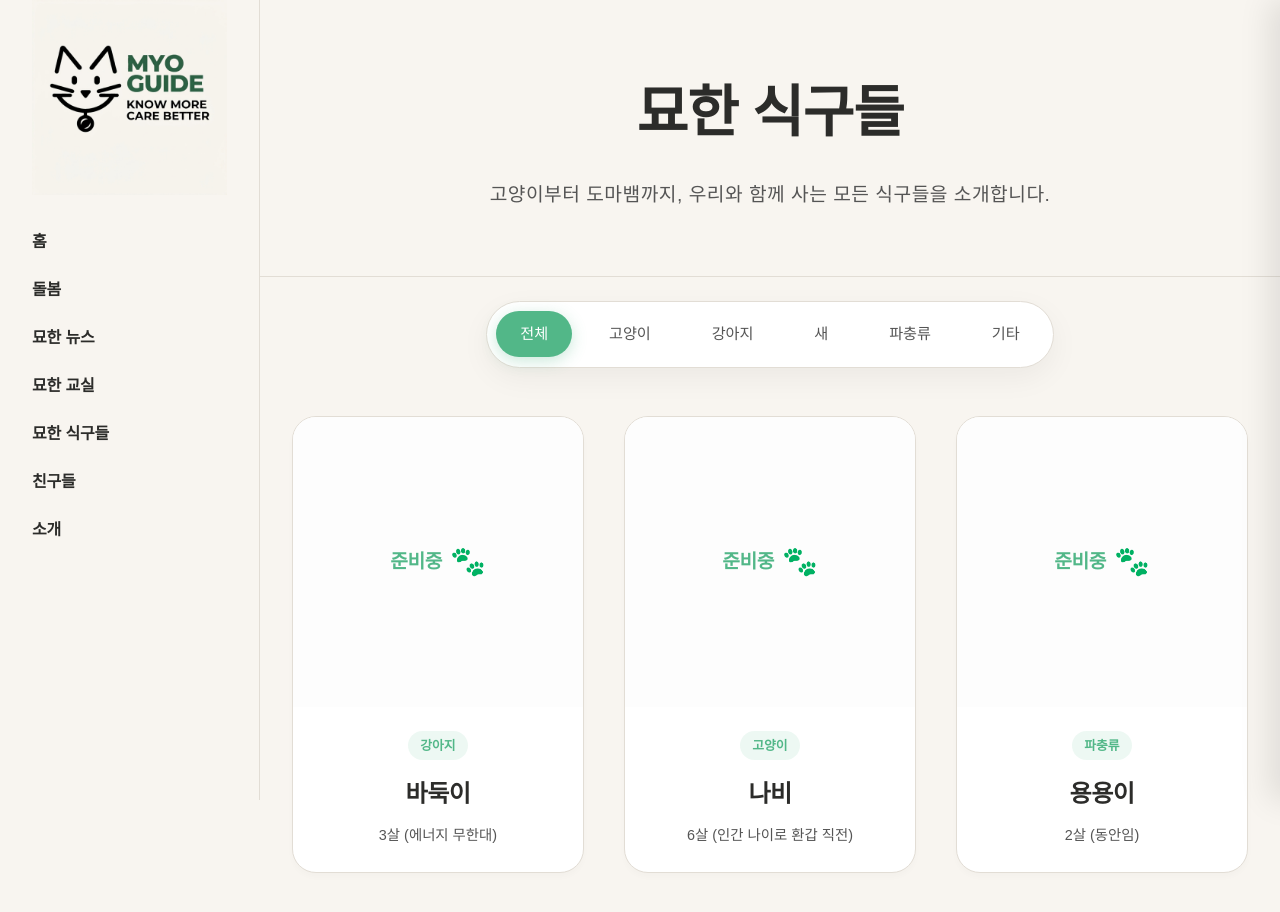
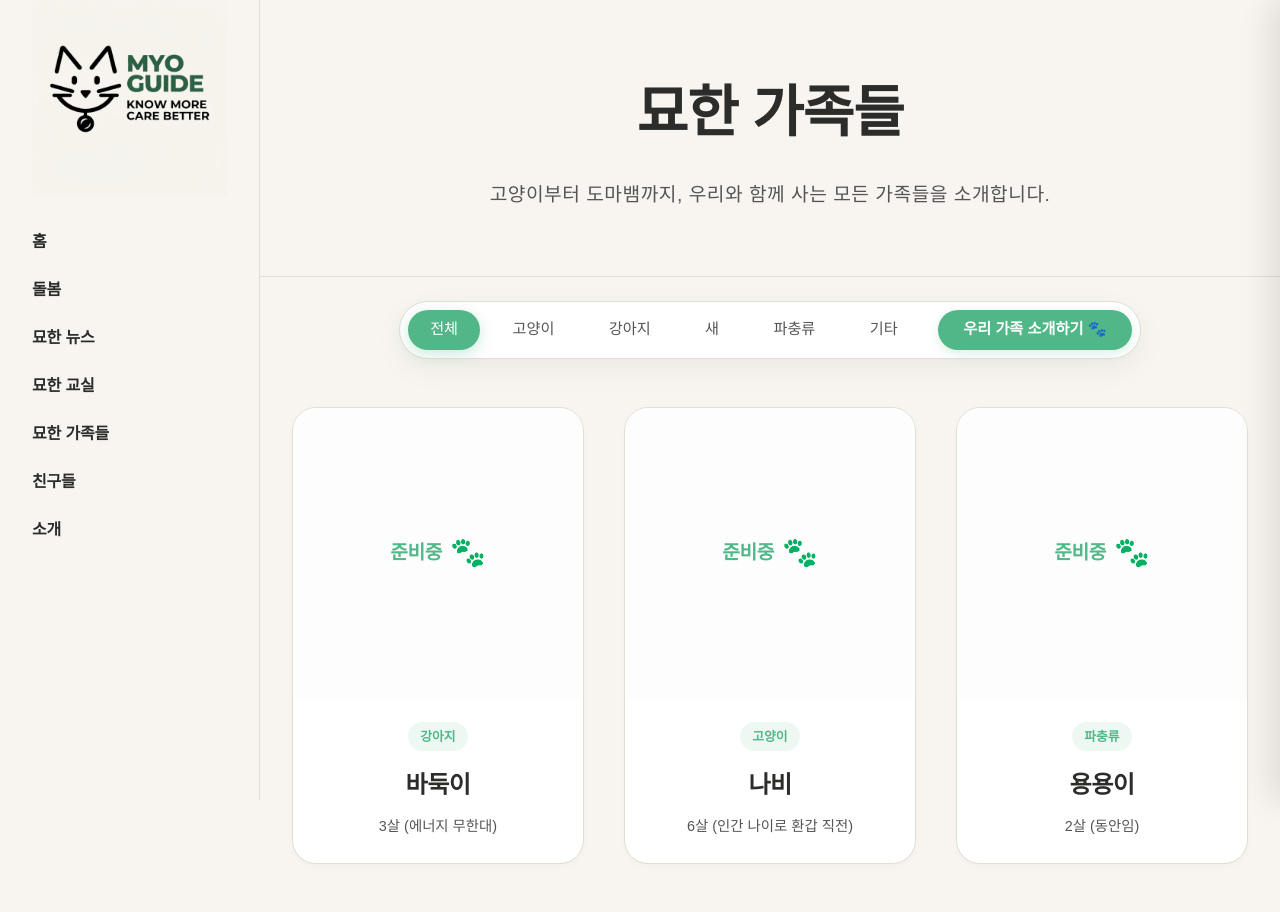
Before and after one commit to ileilo1215-ship-it/myo-guide, a Next.js app: page /family in a window 1280 px wide. Shown: the top 912 px of the page. Built offline with nearby package versions, Linux system fonts and the light colour scheme; a web font is replaced by a local one.

Commit message:
feat: add scroll-to-top button and enhance sidebar link logic

```diff
--- a/app/family/[slug]/page.js
+++ b/app/family/[slug]/page.js
@@ -22,7 +22,7 @@ export default async function FamilyDetailsPage({ params }) {
     <main className="details-page">
       <div className="details-container">
         <Link href="/family" className="back-link">
-          ← 식구 목록으로 돌아가기
+          ← 가족 목록으로 돌아가기
         </Link>
 
         <div className="profile-header">
--- a/app/family/family.css
+++ b/app/family/family.css
@@ -1,6 +1,29 @@
 .family-page {
   min-height: 100vh;
   padding-bottom: 5rem;
+}
+
+/* Actions Section removed from JSX */
+
+.submit-family-btn {
+  background: var(--accent-color) !important;
+  color: white !important;
+  font-weight: 700 !important;
+  box-shadow: 0 4px 12px rgba(82, 183, 136, 0.2);
+  display: inline-flex;
+  align-items: center;
+  gap: 0.5rem;
+  margin-left: 0.5rem;
+}
+
+.submit-family-btn:hover {
+  transform: translateY(-2px);
+  box-shadow: 0 8px 20px rgba(82, 183, 136, 0.3);
+  filter: brightness(1.05);
+}
+
+.submit-family-btn:active {
+  transform: translateY(0);
 }
 
 /* Filter Buttons */
@@ -16,24 +39,30 @@
 
 .filter-buttons {
   display: flex;
-  gap: 0.8rem;
-  padding: 0.6rem;
+  gap: 0.6rem;
+  padding: 0.5rem;
   background: white;
   border-radius: 50px;
   box-shadow: 0 10px 30px rgba(0, 0, 0, 0.05);
   border: 1px solid var(--border-color);
   flex-wrap: wrap;
   justify-content: center;
+  align-items: center;
 }
 
 .filter-btn {
-  padding: 0.6rem 1.5rem;
+  padding: 0.6rem 1.4rem;
   border-radius: 30px;
   text-decoration: none;
   color: var(--text-secondary);
   font-size: 0.95rem;
   font-weight: 500;
   transition: all 0.3s cubic-bezier(0.4, 0, 0.2, 1);
+  display: inline-flex;
+  align-items: center;
+  justify-content: center;
+  height: 40px; /* Fixed height for consistent thickness */
+  white-space: nowrap;
 }
 
 .filter-btn:hover {
@@ -45,6 +74,14 @@
   background: var(--accent-color);
   color: white;
   box-shadow: 0 4px 15px rgba(82, 183, 136, 0.3);
+}
+
+.submit-family-btn {
+  background: var(--accent-color) !important;
+  color: white !important;
+  font-weight: 700 !important;
+  border-radius: 30px !important;
+  padding: 0 1.6rem !important; /* Slightly more horizontal padding */
 }
 
 /* Family Grid */
--- a/app/family/page.js
+++ b/app/family/page.js
@@ -5,6 +5,7 @@ import Image from 'next/image';
 import fs from 'fs';
 import path from 'path';
 import './family.css';
+import { GOOGLE_FORM_URL } from '@/lib/constants';
 
 export const dynamic = 'force-dynamic';
 
@@ -22,8 +23,8 @@ export default async function FamilyPage({ searchParams }) {
   return (
     <main className="family-page">
       <Banner
-        title="묘한 식구들"
-        description="고양이부터 도마뱀까지, 우리와 함께 사는 모든 식구들을 소개합니다."
+        title="묘한 가족들"
+        description="고양이부터 도마뱀까지, 우리와 함께 사는 모든 가족들을 소개합니다."
       />
 
       <div className="filter-wrapper">
@@ -38,6 +39,14 @@ export default async function FamilyPage({ searchParams }) {
               {type}
             </Link>
           ))}
+          <a
+            href={GOOGLE_FORM_URL}
+            target="_blank"
+            rel="noopener noreferrer"
+            className="filter-btn submit-family-btn"
+          >
+            우리 가족 소개하기 🐾
+          </a>
         </div>
       </div>
 
@@ -77,7 +86,7 @@ export default async function FamilyPage({ searchParams }) {
           })
         ) : (
           <div className="no-results">
-            <p>아직 등록된 {filter} 식구가 없어요! 🐾</p>
+            <p>아직 등록된 {filter} 가족이 없어요! 🐾</p>
           </div>
         )}
       </section>
--- a/app/globals.css
+++ b/app/globals.css
@@ -645,3 +645,60 @@ h1, h2, h3 {
   justify-content: center;
   flex-wrap: wrap;
 }
+
+/* ================================================
+   SCROLL TO TOP BUTTON
+   ================================================ */
+.scroll-to-top {
+  position: fixed;
+  bottom: 40px;
+  right: 40px;
+  width: 52px;
+  height: 52px;
+  background-color: var(--accent-sub);
+  color: white;
+  border-radius: 50%;
+  border: none;
+  cursor: pointer;
+  display: flex;
+  align-items: center;
+  justify-content: center;
+  box-shadow: 0 4px 15px rgba(0, 0, 0, 0.15);
+  z-index: 1000;
+  transition: all 0.3s cubic-bezier(0.4, 0, 0.2, 1);
+  animation: scrollFadeIn 0.3s ease-out;
+}
+
+.scroll-to-top:hover {
+  background-color: var(--accent-color);
+  transform: translateY(-5px);
+  box-shadow: 0 8px 20px rgba(0, 0, 0, 0.2);
+}
+
+.scroll-to-top svg {
+  transition: transform 0.3s ease;
+}
+
+.scroll-to-top:hover svg {
+  transform: translateY(-2px);
+}
+
+@keyframes scrollFadeIn {
+  from {
+    opacity: 0;
+    transform: translateY(20px) scale(0.8);
+  }
+  to {
+    opacity: 1;
+    transform: translateY(0) scale(1);
+  }
+}
+
+@media (max-width: 767px) {
+  .scroll-to-top {
+    bottom: 25px;
+    right: 20px;
+    width: 48px;
+    height: 48px;
+  }
+}
--- a/app/layout.js
+++ b/app/layout.js
@@ -1,4 +1,5 @@
 import Sidebar from "@/components/Sidebar";
+import ScrollToTop from "@/components/ScrollToTop";
 import "./globals.css";
 
 export const metadata = {
@@ -14,6 +15,7 @@ export default function RootLayout({ children }) {
         <div className="main-content">
           {children}
         </div>
+        <ScrollToTop />
       </body>
     </html>
   );
--- a/app/page.js
+++ b/app/page.js
@@ -337,11 +337,11 @@ export default async function Home({ searchParams }) {
       {/* SECTION 7: FAMILY TEASER */}
       <section className="home-section bg-cream">
         <div className="section-container" style={{ textAlign: 'center' }}>
-          <h2 className="section-title">묘한 식구들</h2>
+          <h2 className="section-title">묘한 가족들</h2>
           <p className="section-subtitle" style={{ marginBottom: '2rem' }}>
-            고양이부터 도마뱀까지, 우리와 함께 사는 모든 식구들
+            고양이부터 도마뱀까지, 우리와 함께 사는 모든 가족들
           </p>
-          <Link href="/family" className="btn-primary">우리 식구 소개하기 →</Link>
+          <Link href="/family" className="btn-primary">우리 가족 소개하기 →</Link>
         </div>
       </section>
 
--- /dev/null
+++ b/components/ScrollToTop.js
@@ -0,0 +1,59 @@
+"use client";
+
+import { useState, useEffect } from "react";
+
+/**
+ * ScrollToTop Component
+ * Displays a circular button with an upward arrow that appears after scrolling down.
+ * Clicking the button smoothly scrolls the page to the top.
+ */
+export default function ScrollToTop() {
+  const [isVisible, setIsVisible] = useState(false);
+
+  useEffect(() => {
+    const toggleVisibility = () => {
+      // Show button when page is scrolled more than 300px
+      if (window.pageYOffset > 300) {
+        setIsVisible(true);
+      } else {
+        setIsVisible(false);
+      }
+    };
+
+    window.addEventListener("scroll", toggleVisibility);
+    return () => window.removeEventListener("scroll", toggleVisibility);
+  }, []);
+
+  const scrollToTop = () => {
+    window.scrollTo({
+      top: 0,
+      behavior: "smooth",
+    });
+  };
+
+  if (!isVisible) {
+    return null;
+  }
+
+  return (
+    <button
+      onClick={scrollToTop}
+      className="scroll-to-top"
+      aria-label="페이지 상단으로 이동"
+      title="상단으로 이동"
+    >
+      <svg
+        width="24"
+        height="24"
+        viewBox="0 0 24 24"
+        fill="none"
+        stroke="currentColor"
+        strokeWidth="3"
+        strokeLinecap="round"
+        strokeLinejoin="round"
+      >
+        <polyline points="18 15 12 9 6 15"></polyline>
+      </svg>
+    </button>
+  );
+}
--- a/components/Sidebar.js
+++ b/components/Sidebar.js
@@ -3,16 +3,17 @@
 import { useState, useEffect } from "react";
 import Link from "next/link";
 import Image from "next/image";
-import { usePathname } from "next/navigation";
+import { usePathname, useSearchParams } from "next/navigation";
 
 export default function Sidebar() {
   const [isOpen, setIsOpen] = useState(false);
   const pathname = usePathname();
+  const searchParams = useSearchParams();
 
   // Close menu when route changes
   useEffect(() => {
     setIsOpen(false);
-  }, [pathname]);
+  }, [pathname, searchParams]);
 
   // Lock body scroll when overlay is open
   useEffect(() => {
@@ -20,12 +21,27 @@ export default function Sidebar() {
     return () => { document.body.style.overflow = ""; };
   }, [isOpen]);
 
+  const handleLinkClick = (e, href) => {
+    // Construct current URL with search params
+    const currentQuery = searchParams.toString();
+    const currentFullHref = currentQuery ? `${pathname}?${currentQuery}` : pathname;
+
+    // Normalize href for comparison (ensure it starts with /)
+    const normalizedHref = href.startsWith("/") ? href : `/${href}`;
+
+    if (currentFullHref === normalizedHref) {
+      e.preventDefault();
+      window.scrollTo({ top: 0, behavior: "smooth" });
+    }
+    setIsOpen(false);
+  };
+
   const navLinks = [
     { href: "/", label: "홈" },
     { href: "/care", label: "돌봄" },
     { href: "/?category=News", label: "묘한 뉴스" },
     { href: "/?category=Class", label: "묘한 교실" },
-    { href: "/family", label: "묘한 식구들" },
+    { href: "/family", label: "묘한 가족들" },
     { href: "/friends", label: "친구들" },
     { href: "/about", label: "소개" },
   ];
@@ -34,7 +50,7 @@ export default function Sidebar() {
     <>
       {/* ── DESKTOP SIDEBAR (hidden on mobile via CSS) ── */}
       <aside className="desktop-sidebar">
-        <Link href="/" className="sidebar-logo-link">
+        <Link href="/" className="sidebar-logo-link" onClick={(e) => handleLinkClick(e, "/")}>
           <Image
             src="/logo-green-v2.png"
             alt="Myo Guide Logo"
@@ -48,7 +64,9 @@ export default function Sidebar() {
           <ul className="nav-links">
             {navLinks.map((item) => (
               <li key={item.href}>
-                <Link href={item.href}>{item.label}</Link>
+                <Link href={item.href} onClick={(e) => handleLinkClick(e, item.href)}>
+                  {item.label}
+                </Link>
               </li>
             ))}
           </ul>
@@ -57,7 +75,7 @@ export default function Sidebar() {
 
       {/* ── MOBILE TOP BAR (hidden on desktop via CSS) ── */}
       <header className="mobile-header">
-        <Link href="/" className="mobile-logo-link">
+        <Link href="/" className="mobile-logo-link" onClick={(e) => handleLinkClick(e, "/")}>
           <Image
             src="/logo-green-v2.png"
             alt="Myo Guide Logo"
@@ -95,7 +113,7 @@ export default function Sidebar() {
 
         <div className="overlay-content">
           {/* Debug: Mobile Menu V2.1 */}
-          <Link href="/" onClick={() => setIsOpen(false)} className="overlay-logo-link">
+          <Link href="/" onClick={(e) => handleLinkClick(e, "/")} className="overlay-logo-link">
             <Image
               src="/logo-green-v2.png"
               alt="Myo Guide Logo"
@@ -112,7 +130,7 @@ export default function Sidebar() {
             <ul className="overlay-nav-links">
               {navLinks.map((item) => (
                 <li key={item.href}>
-                  <Link href={item.href} onClick={() => setIsOpen(false)}>
+                  <Link href={item.href} onClick={(e) => handleLinkClick(e, item.href)}>
                     {item.label}
                   </Link>
                 </li>
--- /dev/null
+++ b/lib/constants.js
@@ -0,0 +1 @@
+export const GOOGLE_FORM_URL = "https://forms.gle/your-form-link-here"; // 나중에 실제 링크로 교체하세요.
```
